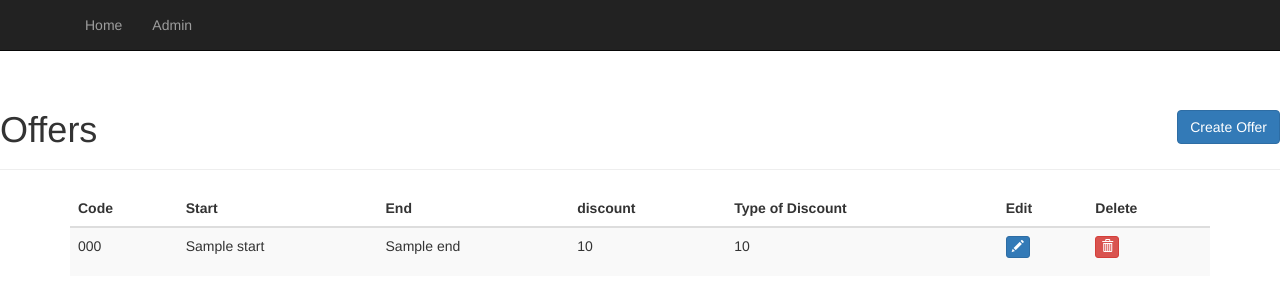
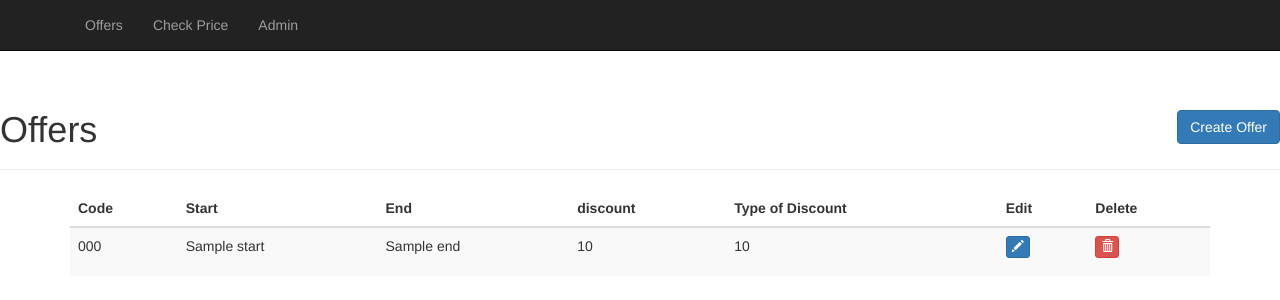
Before and after one commit to naveentechversant/offerManagement, a Django app: template templates/offer_list.html in a window 1280 px wide. Shown: the top 300 px of the page. Run offline with Django 3.2, Linux system fonts and the light colour scheme; the template is opened without the code that fills it: most values are stand-ins (such as "Sample title", 1, 10 or a date in 2020); some libraries are stand-ins or nearby versions.

Commit message:
change in index page

```diff
--- a/templates/index.html
+++ b/templates/index.html
@@ -50,7 +50,10 @@
             <div class="collapse navbar-collapse" id="bs-example-navbar-collapse-1">
                 <ul class="nav navbar-nav">
                     <li>
-                        <a href="/">Home</a>
+                        <a href="/">Offers</a>
+                    </li>
+                     <li>
+                        <a href="{% url 'check_product_price' %}">Check Price</a>
                     </li>
                     <li>
                         <a href="/admin">Admin</a>
```
